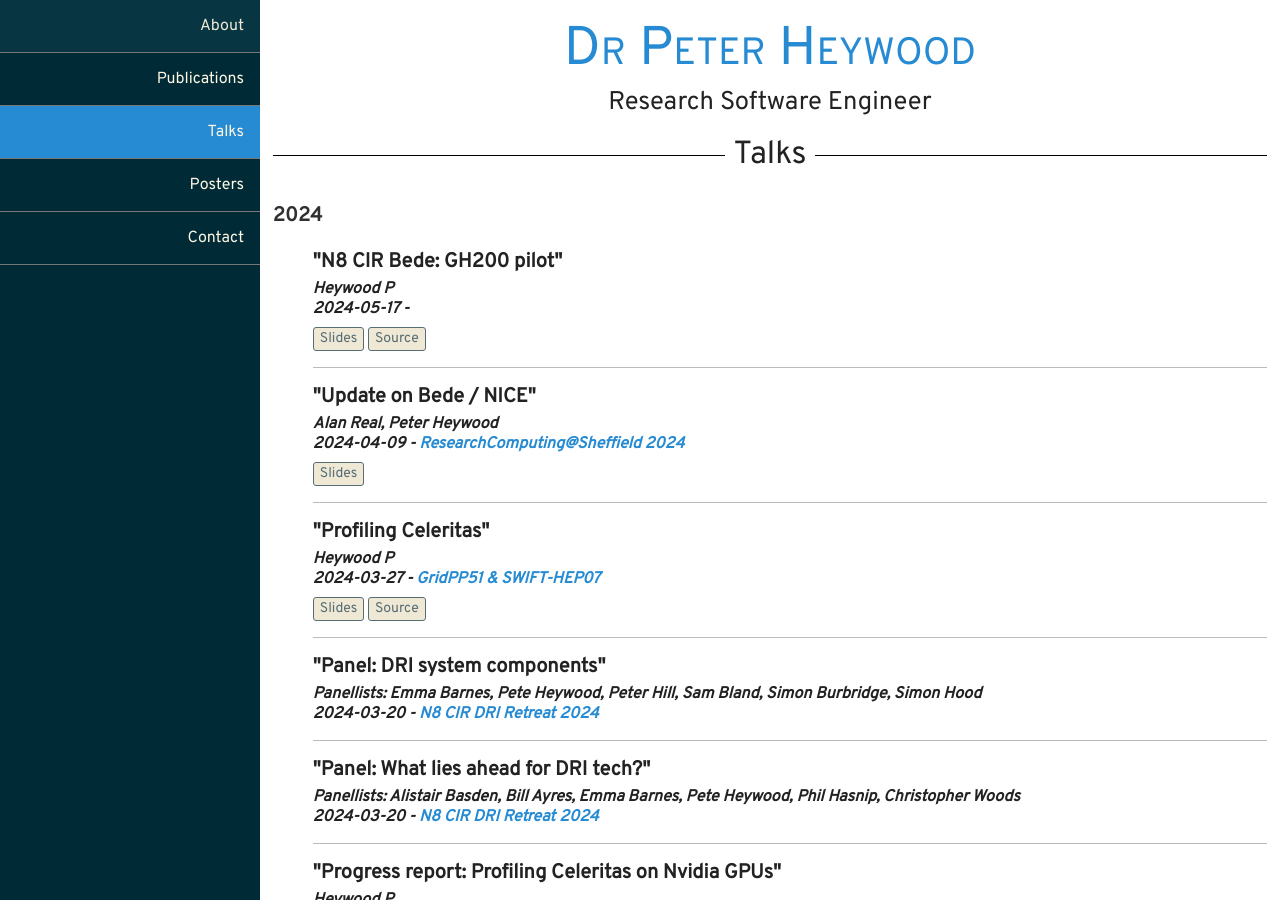
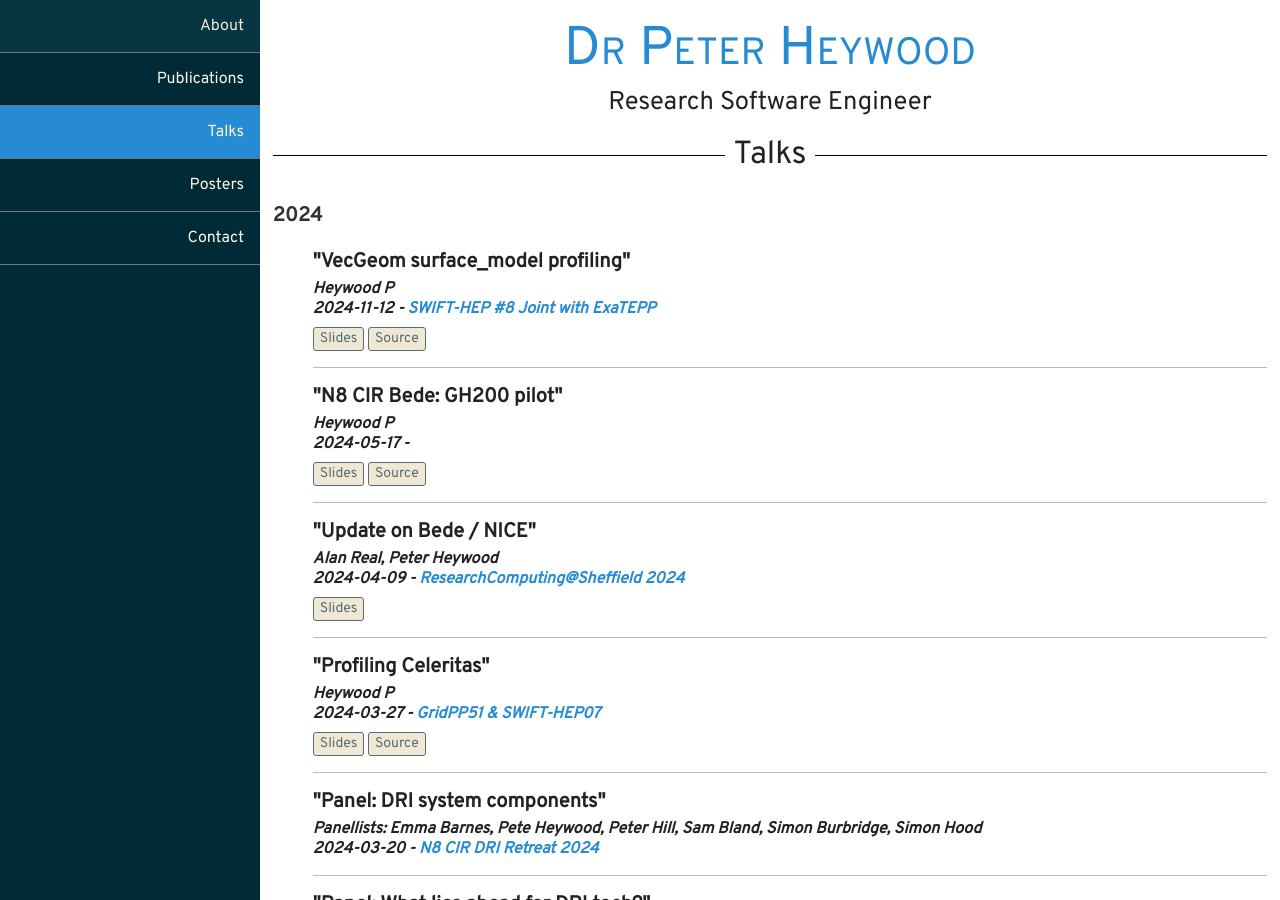
Before and after one commit to ptheywood/ptheywood.github.io, a Jekyll site: the page built from talks/index.html, in a window 1280 px wide and 900 px high. Built offline with Jekyll 4.4.1, drawn with Linux system fonts in a browser that asks for light colours; nearby versions of some CDN libraries; some web fonts are replaced.

Commit message:
Add swifthep8 talk

```diff
--- a/_data/talks.yml
+++ b/_data/talks.yml
@@ -1,5 +1,12 @@
 - year: 2024
   talks:
+    - authors: "Heywood P"
+      date: 2024-11-12
+      event: "SWIFT-HEP #8 Joint with ExaTEPP"
+      event_url: "https://indico.cern.ch/event/1466097/"
+      title: "VecGeom surface_model profiling"
+      slides: "https://ptheywood.uk/2024-11-12-vecgeom-surface-model-profiling"
+      src: "https://github.com/ptheywood/2024-11-12-vecgeom-surface-model-profiling"
     - authors: "Heywood P"
       date: 2024-05-17
       # Slides for a meeting, no propper event
```
